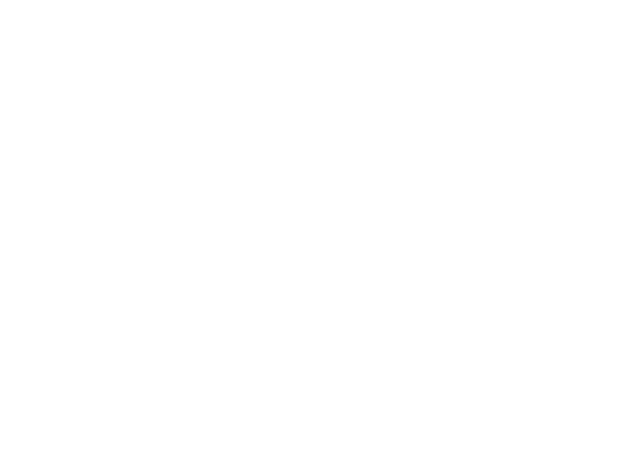
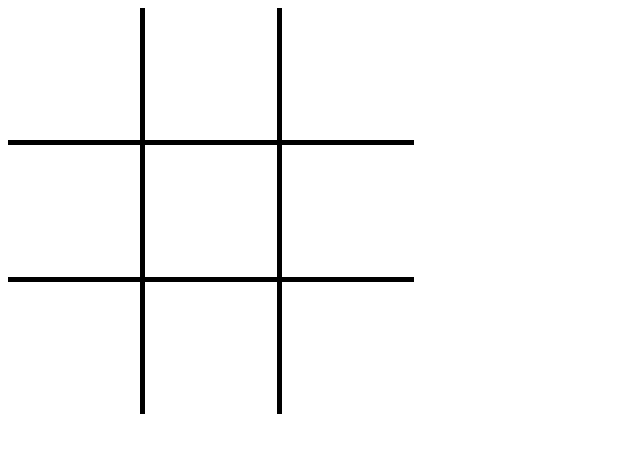
Before and after one commit to FabianEichhorn/Tic-Tac-Toe, a plain HTML site: page index.html in a window 1280 px wide. Shown: the whole page, without its empty margins (0-640 px from the left). Drawn offline with Linux system fonts and the light colour scheme.

Commit message:
Table design

```diff
--- a/index.html
+++ b/index.html
@@ -11,6 +11,24 @@
 </head>
 
 <body>
+    <table>
+        <!-- table>tr>td*3 schnelle schreibweise -->
+        <tr>
+            <td></td>
+            <td></td>
+            <td></td>
+        </tr>
+        <tr>
+            <td></td>
+            <td></td>
+            <td></td>
+        </tr>
+        <tr>
+            <td></td>
+            <td></td>
+            <td></td>
+        </tr>
+    </table>
 
 </body>
 
--- a/style.css
+++ b/style.css
@@ -0,0 +1,31 @@
+/* Table Design from css-tricks.com */
+
+table {
+    border-collapse: collapse;
+}
+
+tr {
+    width: 400px;
+}
+
+td {
+    width: 130px;
+    height: 130px;
+    border: 5px solid black;
+}
+
+tr:first-child td {
+    border-top: 0;
+}
+
+table tr td:first-child {
+    border-left: 0;
+}
+
+table tr:last-child td {
+    border-bottom: 0;
+}
+
+table tr td:last-child {
+    border-right: 0;
+}
```
Also changed, not shown: img/alphabet-gf8059bc44_640.png (added), img/circle.png (added), img/cross.png (added), img/x-g24905fe17_640.png (added).
